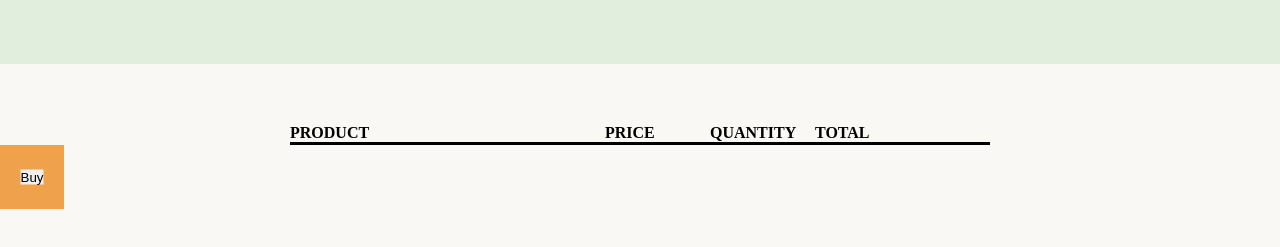
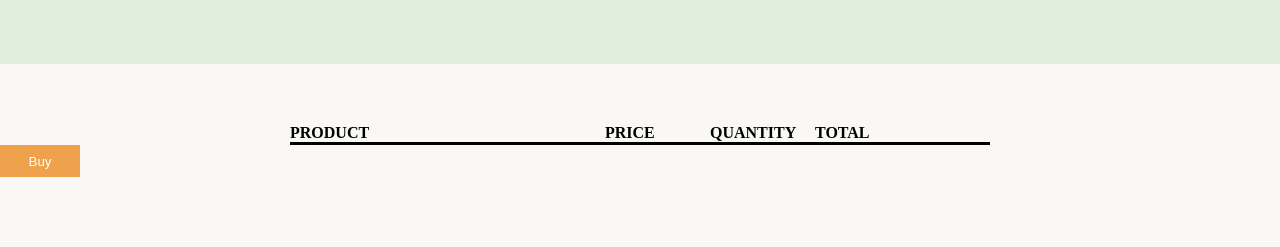
Before and after one commit to SarahAl-Dhuhaibawi/E-commerce-application, a website with bundled scripts: page html/cart.html in a window 1280 px wide. Shown: the part 245-492 px from the top of the page. Built offline with nearby package versions, Linux system fonts and the light colour scheme.

Commit message:
Update style.css

```diff
--- a/css/style.css
+++ b/css/style.css
@@ -185,17 +185,22 @@ main{
 /*Buy Animation*/
 .buy-btn{
     position: relative;
-    width: 4rem;
-    aspect-ratio: 1;
+    width: 5rem;
+    height: 2rem;
     background-color: var(--highlight-text);
     color: white;
 }
 
 .buy-btn button{
     position: absolute;
+    z-index: 1;
     left: 50%;
     top: 50%;
-    transform: translate(-50%, -50%)
+    transform: translate(-50%, -50%);
+    background-color: transparent;
+    color: #fff;
+    height: 100%;
+    width: 100%;
 }
 
 .buy-btn div{
```
